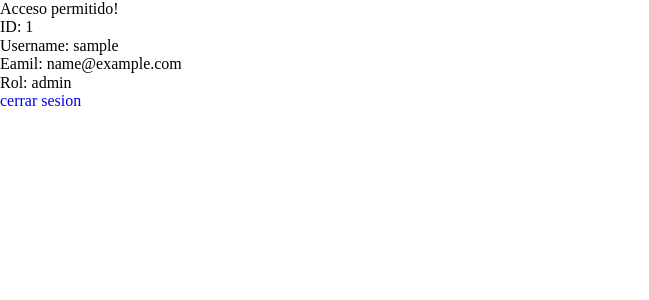
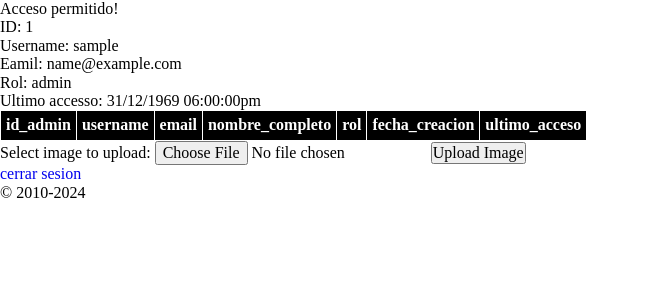
Before and after one commit to Andrew869/RadioUAA, a PHP site: page /admin_panel.php in a window 1280 px wide. Shown: the top 300 px of the page, without its empty margins (0-649 px from the left). Run offline with PHP 8.4, Linux system fonts and the light colour scheme; the visitor is signed in with stand-in values (Sample User, id 1); tables that the repository leaves empty or names only in its code hold one stand-in row (values such as "Sample post"); lists and menus that the app fills with data are empty.

Commit message:
mostrando Base de datos en pagina de admins

```diff
--- a/admin_logout.php
+++ b/admin_logout.php
@@ -3,7 +3,8 @@
 session_start();
 
 // Destruir todas las variables de sesión
-$_SESSION = array();
+// $_SESSION = array();
+session_unset();
 
 // Si se desea destruir la cookie de sesión
 // if (ini_get("session.use_cookies")) {
--- a/admin_panel.php
+++ b/admin_panel.php
@@ -1,25 +1,92 @@
+<?php
+    date_default_timezone_set("America/Mexico_City");
+    session_start();
+
+    if(!isset($_SESSION['admin_id'])){
+        header('Location: admin_login.php');
+        exit();
+    }
+
+    include "db_connect.php";
+
+?>
 <!DOCTYPE html>
-<html lang="en">
+<html lang="es">
 <head>
     <?php include "metaData.php"; ?>
 </head>
 <body>
 <?php
-    session_start();
-
-    if(!isset($_SESSION['admin_id'])){
-        header("Location: admin_login.php");
-        exit();
-    }
-
     echo "Acceso permitido!<br>";
 
     echo "ID: " .$_SESSION['admin_id']. "<br>";
     echo "Username: " .$_SESSION['admin_username']. "<br>";
     echo "Eamil: " .$_SESSION['admin_email']. "<br>";
     echo "Rol: " .$_SESSION['admin_rol']. "<br>";
+    echo "Ultimo accesso: " .date("d/m/Y h:i:sa" ,strtotime($_SESSION['admin_ultimo_acceso'])). "<br>";
 
-    ?>
+    // echo var_dump($_SESSION['admin_ultimo_acceso']). "<br>";
+    // echo date("Y/m/d - l - h:i:sa"). "<br>";
+    // echo "MKtime " . date("Y/m/d", mktime(11, 14, 54, 8, 12, 2014)). "<br>";
+    // echo "Unix Epoch " .strtotime($_SESSION['admin_ultimo_acceso']). "<br>";
+    // echo time(). "<br>";
+
+    // $d1=strtotime("december 25");
+    // $d2=ceil(($d1-time())/60/60/24);
+    // echo "There are " . $d2 ." days until Xmas <br>";
+    if($_SESSION['admin_id'] === 1){
+        echo "<table style='border: solid 1px black;'>";
+        echo "
+        <tr>
+            <th>id_admin</th>
+            <th>username</th>
+            <th>email</th>
+            <th>nombre_completo</th>
+            <th>rol</th>
+            <th>fecha_creacion</th>
+            <th>ultimo_acceso</th>
+        </tr>";
+
+        class TableRows extends RecursiveIteratorIterator {
+            function __construct($it) {
+                parent::__construct($it, self::LEAVES_ONLY);
+            }
+
+            function current() {
+                return "<td style='border: 1px solid black;'>" . parent::current(). "</td>";
+            }
+
+            function beginChildren() {
+                echo "<tr>";
+            }
+
+            function endChildren() {
+                echo "</tr>" . "\n";
+            }
+        }
+
+        $stmt = $conn->prepare("SELECT id_admin, username, email, nombre_completo, rol, fecha_creacion, ultimo_acceso FROM admins WHERE id_admin <> :id");
+        $stmt->bindParam(':id', $_SESSION['admin_id']);
+        $stmt->execute();
+
+        // set the resulting array to associative
+        $result = $stmt->setFetchMode(PDO::FETCH_ASSOC);
+
+        foreach(new TableRows(new RecursiveArrayIterator($stmt->fetchAll())) as $k=>$v) {
+            echo $v;
+        }
+        echo "</table>";
+    }
+?>
+    <form action="upload.php" method="post" enctype="multipart/form-data">
+        Select image to upload:
+        <input type="file" name="fileToUpload" id="fileToUpload">
+        <input type="submit" value="Upload Image" name="submit">
+    </form>
+
     <a href="admin_logout.php">cerrar sesion</a>
+    <footer>
+        &copy; 2010-<?php echo date("Y");?>
+    </footer>
 </body>
 </html>
--- a/css/styles.css
+++ b/css/styles.css
@@ -1,5 +1,47 @@
+:root{
+    --success: rgb(0, 255, 0);
+    --warning: yellow;
+    --danger: red;
+}
+
+.text-success{
+    color: var(--success);
+}
+.text-warning{
+    color: var(--warning);
+}
+.text-danger{
+    color: var(--danger);
+}
+
 body, ul{
     margin: 0;
+}
+
+table, td, th{
+    border: 1px solid black;
+    border-collapse: collapse;
+}
+
+tr th{
+    background-color: black;
+    color: white;
+    border: 1px solid white;
+}
+
+td, th{
+    padding: 5px;
+}
+
+.days-left{
+    background-color: black;
+    color: white;
+    box-shadow: 5px 5px 15px rgba(0, 0, 0, 0.5);
+    position: absolute;
+    bottom: 30px;
+    /* border: 2px solid black; */
+    border-radius: 0 20px 20px 0;
+    padding: 10px 20px 10px 10px;
 }
 
 .error {color: #FF0000;}
--- /dev/null
+++ b/db_connect.php
@@ -0,0 +1,16 @@
+<?php
+    $servername = "localhost";
+    $username = "root";
+    $password = "";
+    $dbname='radio_db';
+
+    try {
+        $conn = new PDO("mysql:host=$servername;dbname=$dbname;charset=utf8mb4", $username, $password);
+        // set the PDO error mode to exception
+        $conn->setAttribute(PDO::ATTR_ERRMODE, PDO::ERRMODE_EXCEPTION);
+        // echo "Connected successfully";
+    } catch(PDOException $e) {
+        echo "Connection failed: " . $e->getMessage();
+        exit();
+    }
+?>
--- a/formulario.php
+++ b/formulario.php
@@ -2,11 +2,11 @@
 <form method="post" action="<?php echo htmlspecialchars($_SERVER["PHP_SELF"]);?>">
   <label for="username">Username</label>
   <input type="text" id="username" name="username" value="<?php echo $username_input;?>">
-  <span class="error"><?php echo $userErr;?></span>
+  <span class="text-danger"><?php echo "*$userErr";?></span>
   <br><br> <!-- temporal -->
   <label for="password">Password</label>
   <input type="password" id="password" name="password">
-  <span class="error"><?php echo $passwdErr;?></span>
+  <span class="text-danger"><?php echo "*$passwdErr";?></span>
   <br><br> <!-- temporal -->
   <input type="submit" name="submit" value="Submit">
 </form>
```
Also changed, not shown: admin_login.php (+31 -32 lines), nav.php (+9 -0 lines), upload.php (added, +52 -0 lines).
